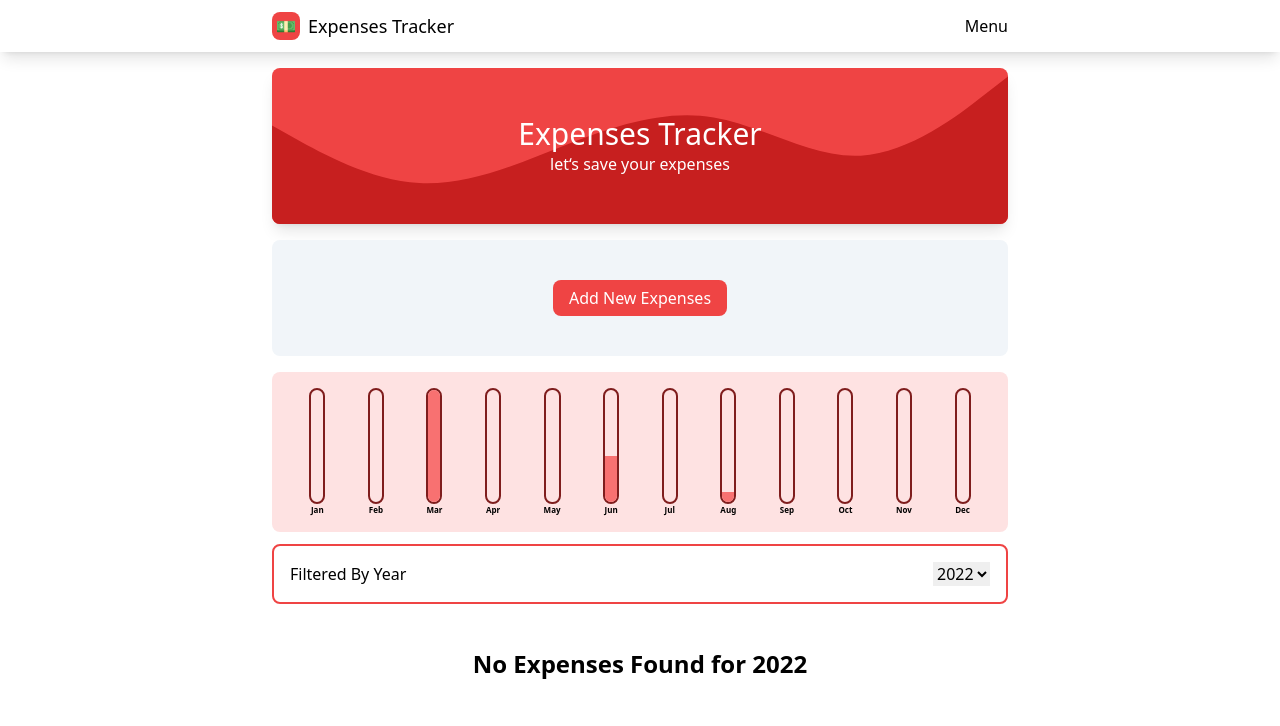
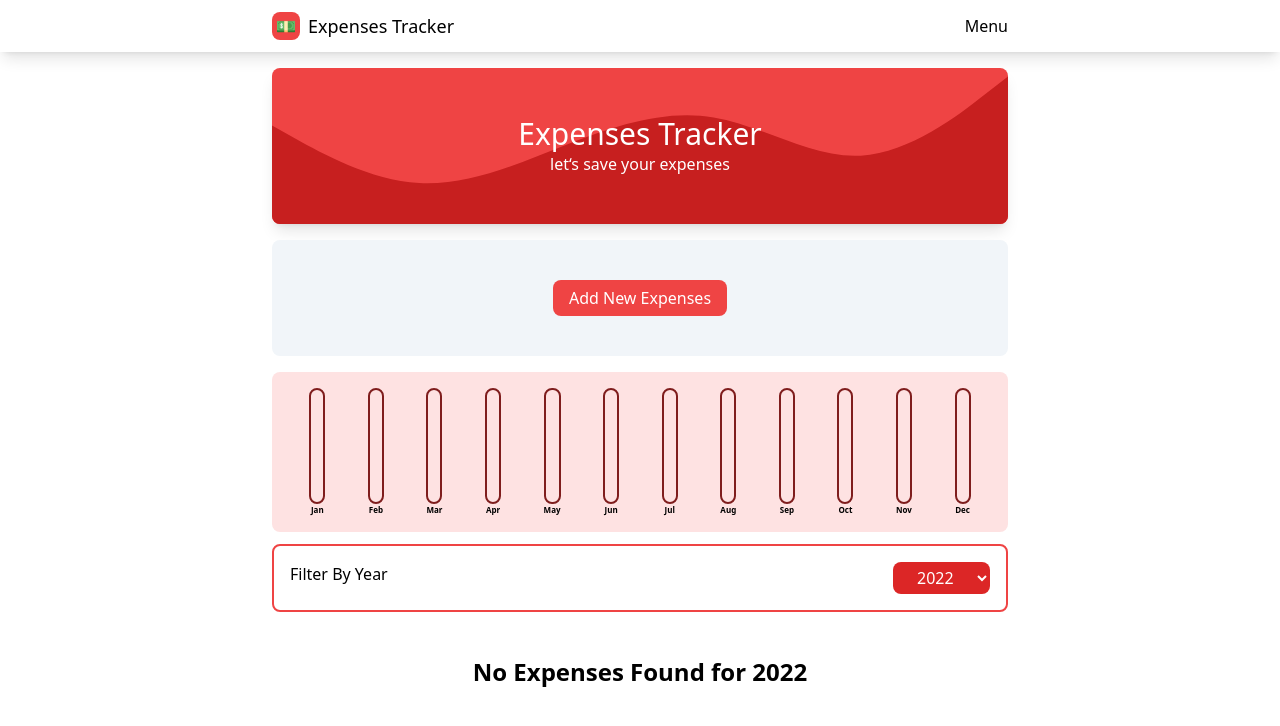
Before and after one commit to adityahimaone/FE-Expenses-Tracker, a React (Vite) app: page / in a window 1280 px wide. Shown: the top 726 px of the page. Built offline with nearby package versions, Linux system fonts and the light colour scheme.

Commit message:
Fix Chart

```diff
--- a/src/components/elements/Expenses/Expense.jsx
+++ b/src/components/elements/Expenses/Expense.jsx
@@ -26,7 +26,6 @@ function Expenses({ expenses }) {
     expense.date.includes(filteredYear)
   );
 
-  console.log(filteredExpenses);
   return (
     <div>
       <div className="shadomax-w-lg relative my-4 flex flex-col items-center justify-center rounded-lg bg-slate-100 py-10">
@@ -48,7 +47,7 @@ function Expenses({ expenses }) {
           )}
         </div>
       </div>
-      <ExpenseChart expenses={expenses} />
+      <ExpenseChart expenses={filteredExpenses} />
       <ExpenseFilter
         filteredYear={filteredYear}
         onChangeFilter={handleFilterChange}
--- a/src/components/elements/Expenses/ExpenseChart.jsx
+++ b/src/components/elements/Expenses/ExpenseChart.jsx
@@ -2,10 +2,9 @@
 /* eslint-disable no-restricted-syntax */
 import React from 'react';
 
-import expenses from '../../../context/expenses';
 import Chart from '../Chart/Chart';
 
-function ExpenseChart() {
+function ExpenseChart({ expenses }) {
   const chartsDataPoints = [
     {
       label: 'Jan',
--- a/src/components/elements/Expenses/ExpenseFilter.jsx
+++ b/src/components/elements/Expenses/ExpenseFilter.jsx
@@ -5,21 +5,20 @@ function ExpenseFilter({ filteredYear, onChangeFilter }) {
     onChangeFilter(e.target.value);
   };
 
-  // get year now
   const currentYear = new Date().getFullYear();
 
-  console.log(currentYear, 'currentYear');
   return (
     <div className="my-3 flex justify-between rounded-lg border-2 border-red-500 p-4">
       <div>
-        <p>Filtered By Year</p>
+        <p>Filter By Year</p>
       </div>
       <div>
         <select
           defaultValue={currentYear}
           onChange={handleChangeFilter}
           name="filterYear"
-          id=""
+          id="yearfilter"
+          className="rounded-lg bg-red-600 p-1 px-5 text-white"
         >
           <option value="2019">2019</option>
           <option value="2020">2020</option>
--- a/src/components/elements/Expenses/ExpenseForm.jsx
+++ b/src/components/elements/Expenses/ExpenseForm.jsx
@@ -21,6 +21,13 @@ function ExpenseForm() {
     setForm({ ...form, [name]: value });
   };
 
+  const handleNumberChange = e => {
+    const { name } = e.target;
+    const { value } = e.target;
+
+    setForm({ ...form, [name]: parseInt(value, 10) });
+  };
+
   const handleSubmit = e => {
     e.preventDefault();
     dispatch(addExpense(form));
@@ -42,7 +49,7 @@ function ExpenseForm() {
       <div className="flex flex-col">
         <label htmlFor="amount">Amount</label>
         <input
-          onChange={handleChange}
+          onChange={handleNumberChange}
           id="amount"
           name="amount"
           type="number"
```
